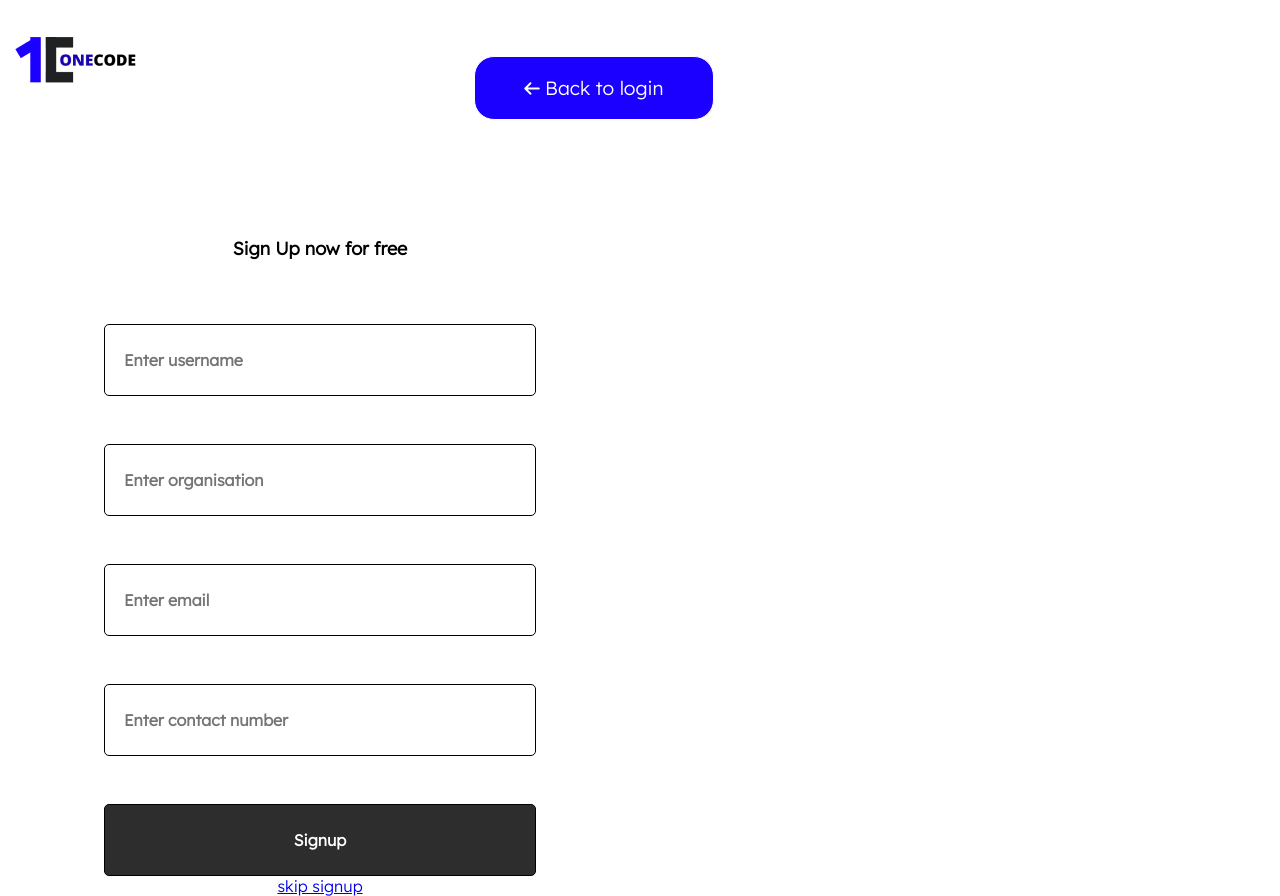
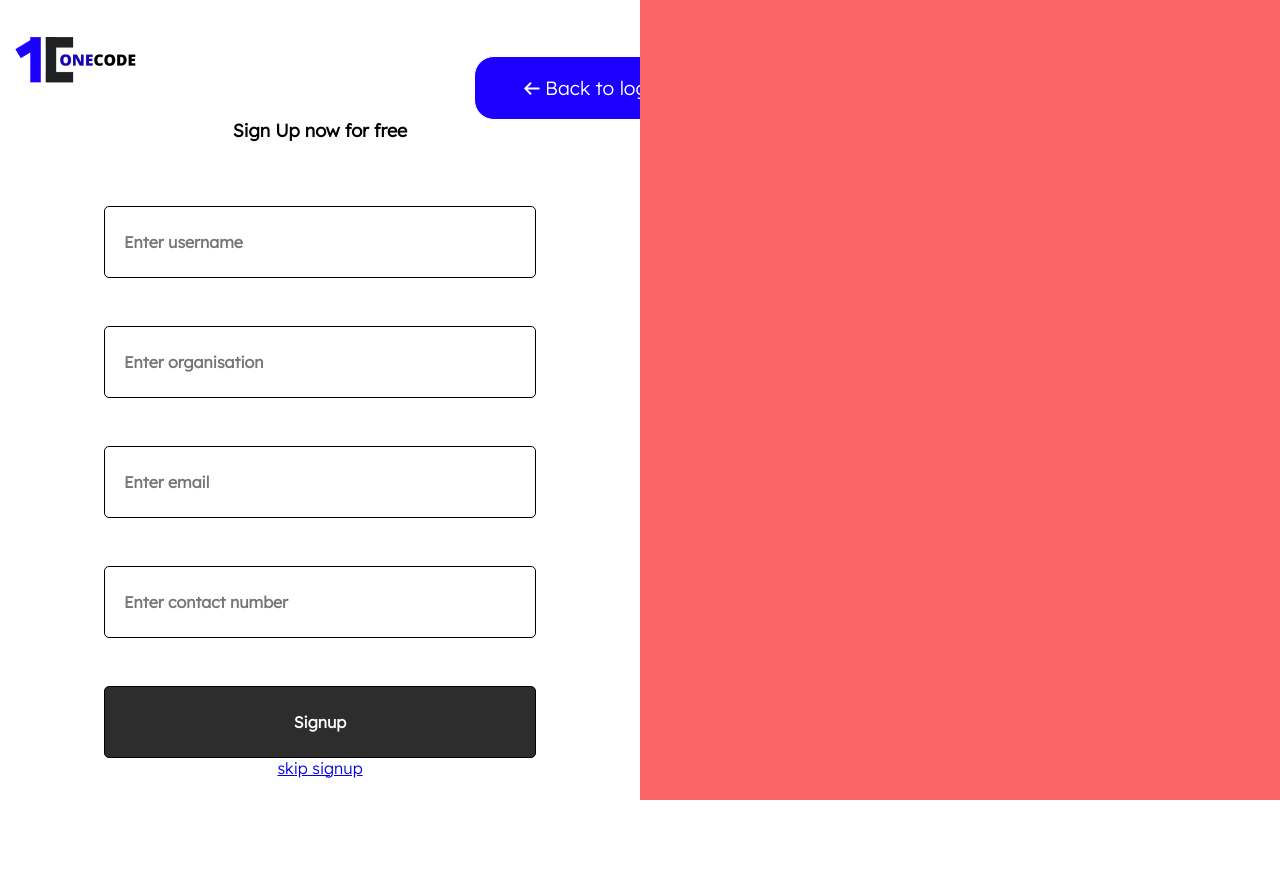
Before and after one commit to gAMa529/onecode_dep, a React (Create React App) app: page /SignUp in a window 1280 px wide. After the commit the page ends 800 px from the top, so only its background shows below. Built offline with nearby package versions, Linux system fonts and the light colour scheme.

Commit message:
flip card added!

```diff
--- a/package.json
+++ b/package.json
@@ -12,6 +12,7 @@
     "react-dom": "^18.0.1",
     "react-router-dom": "^6.3.0",
     "react-scripts": "^2.1.8",
+    "react-transition-group": "^4.4.5",
     "web-vitals": "^2.1.4",
     "yarn": "^1.22.19"
   },
--- a/src/App.js
+++ b/src/App.js
@@ -1,6 +1,8 @@
 import React , {useState} from "react";
 import LoginF from './components/LoginF'
 // import CardFlip from "./components/CardFlip"
+import FlippableCard from './components/flippable-card';
+
 
 
 function App() {
@@ -76,9 +78,9 @@ function App() {
      ):(
        <LoginF login = {login} error = {error}/>
      )}
-      <div className = "w-50 bg-success">
-       {/* <CardFlip/> */}
-     </div>
+     <div className="Flip">
+      <FlippableCard/>
+      </div>
 
      {/* <div id = "signInDiv"></div>
     {
--- a/src/components/SignUp.js
+++ b/src/components/SignUp.js
@@ -1,6 +1,7 @@
 import React, { useState } from "react"
 import { Link, useNavigate } from "react-router-dom"
 // import CardFlip from "./CardFlip"
+import FlippableCard from './flippable-card';
 
 
 function SignUp() {
@@ -16,14 +17,11 @@ function SignUp() {
     const navigate = useNavigate();
 
     return (
-        // <form className="t-centre" onSubmit={submitHandler}>
-        //     <div className="inner_c">
-        //         <label htmlFor="username"></label>
 
-        //     </div>
-        // </form>
+        <div className="S_master">
+      <img id="logo" src="onecode.png" alt="one code logo" />
+
         <div className="Signup">
-       <img src="onecode.png" alt="one code logo" />
 
       <button id="back_link" onClick={() => navigate(-1)}> <img className="arrow" src="Vector.png" alt="back"/>  Back to login</button>
          <form id="sign">
@@ -68,9 +66,10 @@ function SignUp() {
      </div>
          </form>
          <div className = "Flip">
-       {/* <CardFlip/> */}
+         <FlippableCard/>
      </div>
 
+     </div>
      </div>
     )
 }
--- /dev/null
+++ b/src/components/card/card.css
@@ -0,0 +1,46 @@
+.card {
+    /* Sizing */
+    height: 100%;
+    width: 100%;
+
+    transform-style: preserve-3d;
+
+    /* Content Alignment */
+    position: relative;
+
+    /* Styling */
+
+
+    user-select: none;
+    cursor: pointer;
+
+  }
+
+  .card-front,
+  .card-back {
+    /* Sizing */
+    height: 100%;
+    width: 100%;
+
+    -webkit-backface-visibility: hidden;
+    backface-visibility: hidden;
+
+    /* Alignment */
+    position: absolute;
+
+    /* Content Alignment */
+    display: flex;
+    justify-content: center;
+    align-items: center;
+
+    /* Content Styling */
+  }
+
+  .card-front {
+    background-color: #FC6565;
+  }
+
+  .card-back {
+    background-color: #87D856;
+    transform: rotateY(180deg);
+  }
--- /dev/null
+++ b/src/components/card/card.js
@@ -0,0 +1,14 @@
+import React from "react";
+import "./card.css";
+import "./flip-transition.css";
+
+function Card({onClick}) {
+  return (
+    <div className="card" onClick={onClick}>
+      <div className="card-back"></div>
+      <div className="card-front"></div>
+    </div>
+  );
+}
+
+export default Card;
--- /dev/null
+++ b/src/components/card/flip-transition.css
@@ -0,0 +1,39 @@
+/*
+
+Exit Transition
+showFront = true -> false
+front -> back
+
+Enter Transition
+showFront = false -> true
+back -> front
+
+*/
+
+.flip-exit {
+    transform: rotateY(0deg);
+}
+
+.flip-exit-active {
+    transform: rotateY(180deg);
+    transition: transform 300ms;
+    transition-timing-function: cubic-bezier(.57,.21,.69,1.25);
+}
+
+.flip-exit-done {
+    transform: rotateY(180deg);
+}
+
+.flip-enter {
+    transform: rotateY(180deg);
+}
+
+.flip-enter-active {
+    transform: rotateY(0deg);
+    transition: transform 300ms;
+    transition-timing-function: cubic-bezier(.57,.21,.69,1.25);
+}
+
+.flip-enter-done {
+    transform: rotateY(0deg);
+}
--- /dev/null
+++ b/src/components/flippable-card.css
@@ -0,0 +1,6 @@
+.flippable-card-container {
+    /* === Sizing === */
+    height: 100%;
+    width: 100%;
+    perspective: 100000px;
+  }
--- /dev/null
+++ b/src/components/flippable-card.js
@@ -0,0 +1,23 @@
+import './flippable-card.css';
+import Card from './card/card';
+import {CSSTransition} from 'react-transition-group';
+import React, {useState} from 'react';
+
+function FlippableCard() {
+    const [showFront, setShowFront] = useState(true);
+    return(
+        <div className="flippable-card-container">
+            <CSSTransition
+                in={showFront}
+                timeout={300}
+                classNames='flip'
+            >
+                <Card onClick={() => {
+                    setShowFront((v) => !v);
+                }}/>
+            </CSSTransition>
+        </div>
+    );
+}
+
+export default FlippableCard;
--- a/src/index.css
+++ b/src/index.css
@@ -75,6 +75,21 @@ outline: none;
   box-shadow: inset 400px 0 0 0 white;
 
 }
+.App{
+  display: flex;
+
+}
+
+.Flip{
+  /* === Sizing === */
+  width: 50%;
+  height: 100vh;
+
+  /* === Content Alignment === */
+  display: flex;
+  justify-content: right;
+  align-items: center;
+}
 
 #password{
   padding-left: 10px;
@@ -127,6 +142,7 @@ form{
   /* align-items:center; */
   /* justify-content:center; */
   width: 50%;
+
   display: flex;
   justify-content: center;
   text-align: center;
@@ -181,13 +197,12 @@ form{
 
 /* signup css */
 
+.Signup{
+  display: flex;
 
-.Flip{
-  width: 50%;
-  position: absolute;
-  top: 0px;
-  right: 0px;
 }
+
+
 #back_link{
   position: absolute;
   left: 37%;
@@ -231,6 +246,7 @@ color: #000000;
   display: flex;
   flex-direction: column;
   margin-top: 15rem;
+  max-width: 50%;
 
 }
 
```
Also changed, not shown: src/components/LoginF.js (+2 -65 lines), 1 other file (tests, documents, lock files or other folders).
